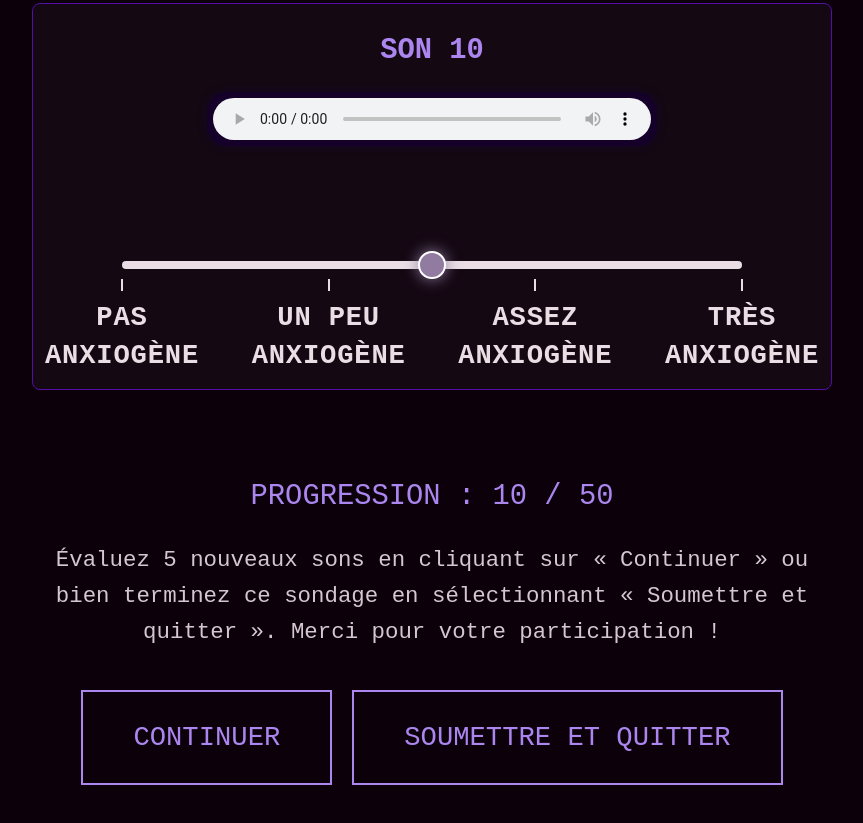
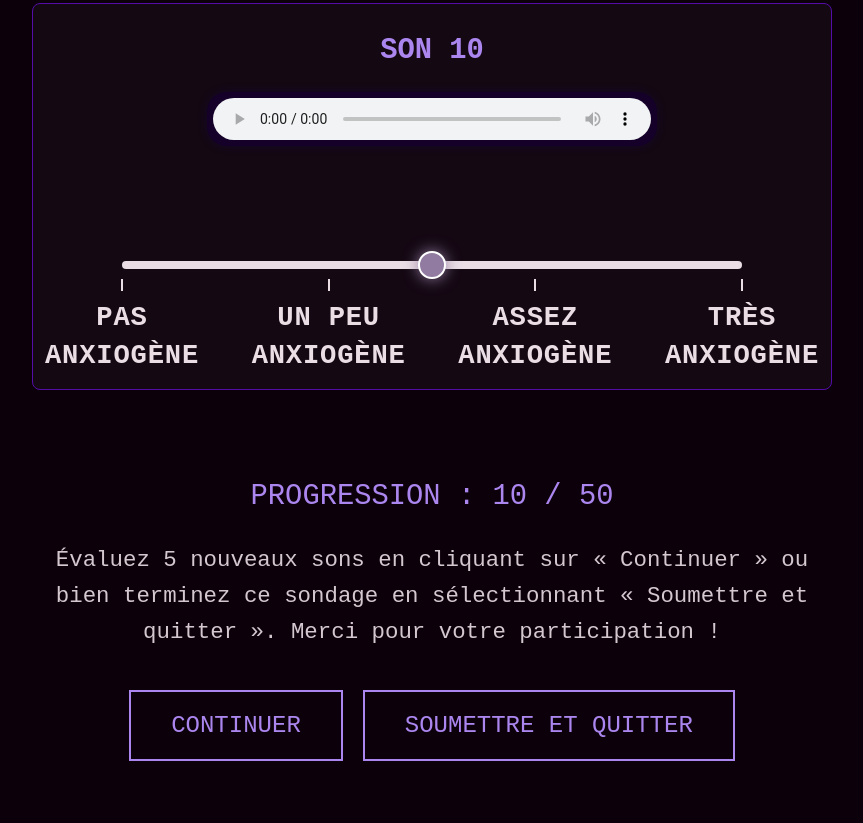
Before and after one commit to leliec/demo, a plain HTML site: page index.html in a window 1280 px wide. Shown: the part 4677-5500 px from the top of the page, without its empty margins (208-1071 px from the left). Drawn offline with Linux system fonts and the light colour scheme.

Commit message:
Restore and update styles in style.css
Restored and updated CSS styles for layout, typography, and UI controls.

```diff
--- a/style.css
+++ b/style.css
@@ -228,8 +228,8 @@ input[type="range"]::-moz-range-thumb {
 
 button {
   font-family: "OCR A Std", monospace;
-  font-size: 1.7rem;
-  padding: 30px 50px;
+  font-size: 1.5rem;
+  padding: 20px 40px;
   cursor: pointer;
   border: 2px solid var(--light-purple);
   background: transparent;
```
